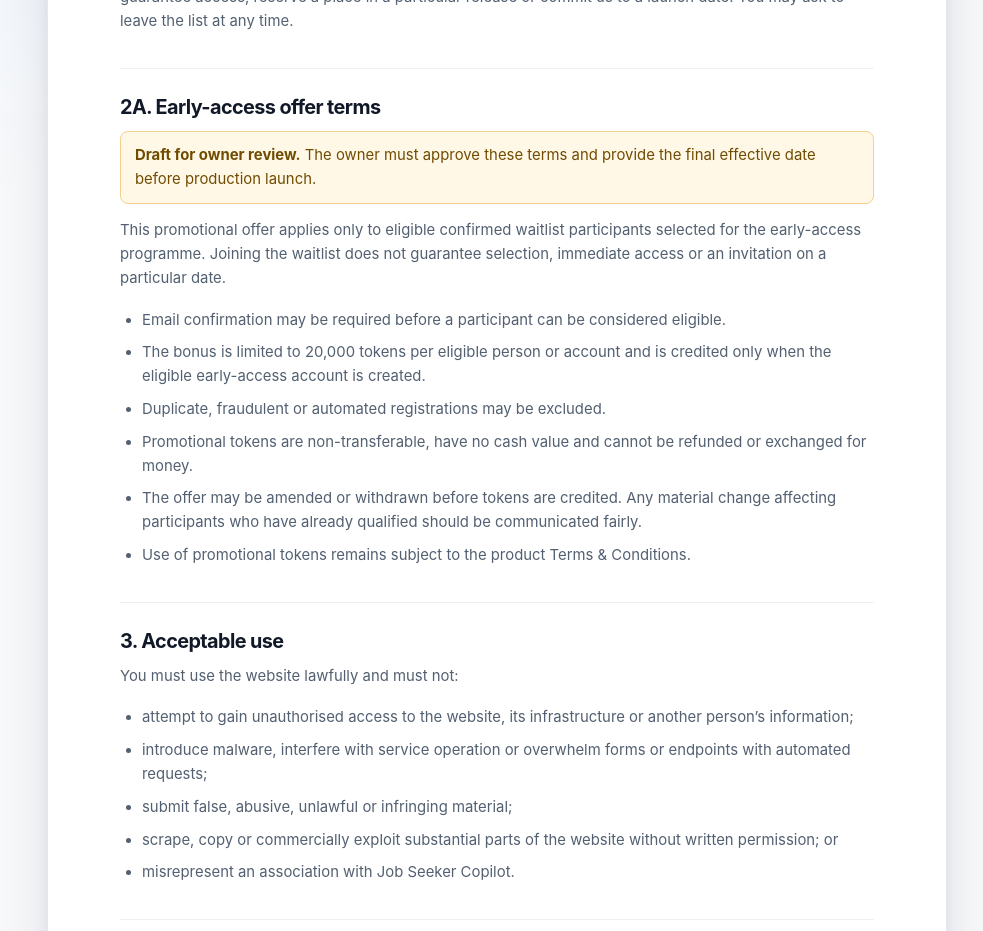
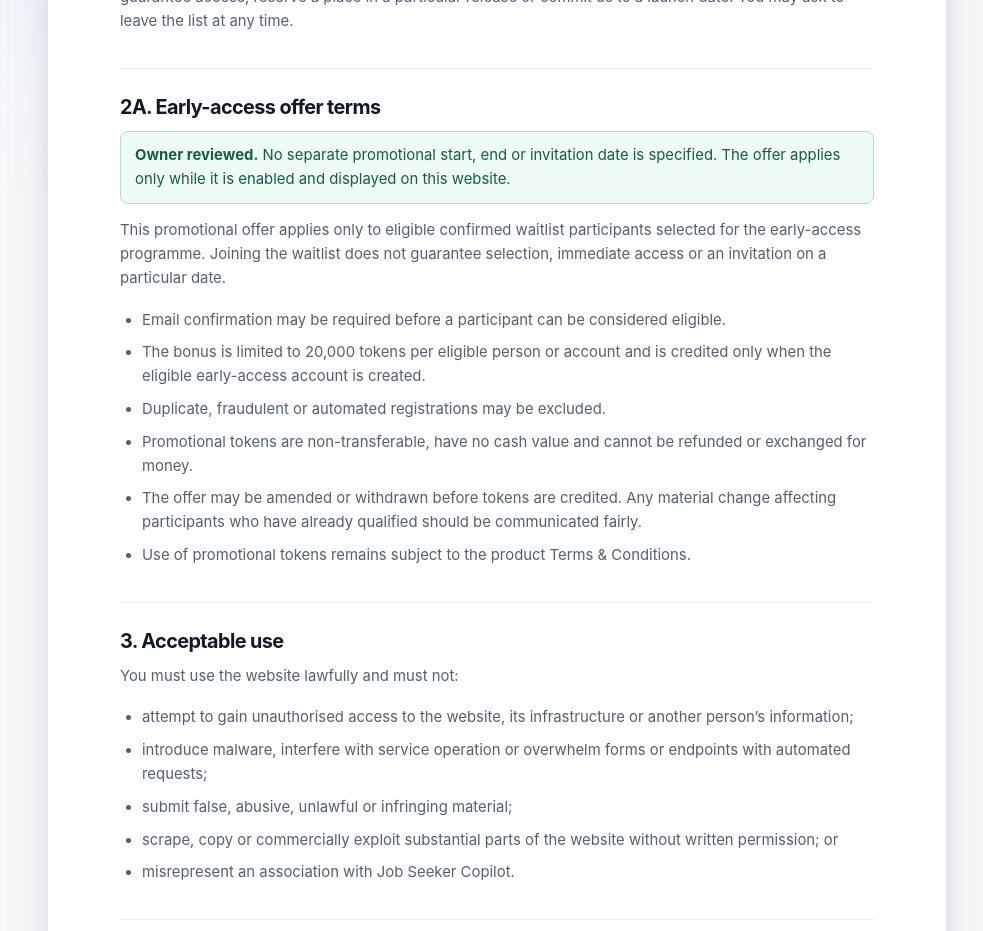
Before and after one commit to jobseekercopilot/job-seeker-copilot-landing, an Angular app: page /terms in a window 1280 px wide. Shown: the part 860-1791 px from the top of the page, without its empty margins (143-1126 px from the left). Built offline with nearby package versions, Linux system fonts and the light colour scheme.

Commit message:
Record approval of early-access offer terms

```diff
--- a/src/app/pages/legal/legal-page.css
+++ b/src/app/pages/legal/legal-page.css
@@ -43,11 +43,11 @@ h1 {
   padding: 8px 11px;
 }
 
-.draft-notice {
-  background: #fff8e6;
-  border: 1px solid #f2d28b;
+.offer-status {
+  background: #effcf6;
+  border: 1px solid #a7e3c7;
   border-radius: 8px;
-  color: #714b00 !important;
+  color: #135c45 !important;
   padding: 12px 14px;
 }
 
--- a/src/app/pages/legal/legal-page.html
+++ b/src/app/pages/legal/legal-page.html
@@ -81,7 +81,7 @@
       @if (offer.offerEnabled) {
         <section id="early-access-offer">
           <h2>2A. Early-access offer terms</h2>
-          <p class="draft-notice"><strong>Draft for owner review.</strong> The owner must approve these terms and provide the final effective date before production launch.</p>
+          <p class="offer-status"><strong>Owner reviewed.</strong> No separate promotional start, end or invitation date is specified. The offer applies only while it is enabled and displayed on this website.</p>
           <p>This promotional offer applies only to eligible confirmed waitlist participants selected for the early-access programme. Joining the waitlist does not guarantee selection, immediate access or an invitation on a particular date.</p>
           <ul>
             <li>Email confirmation may be required before a participant can be considered eligible.</li>
```
